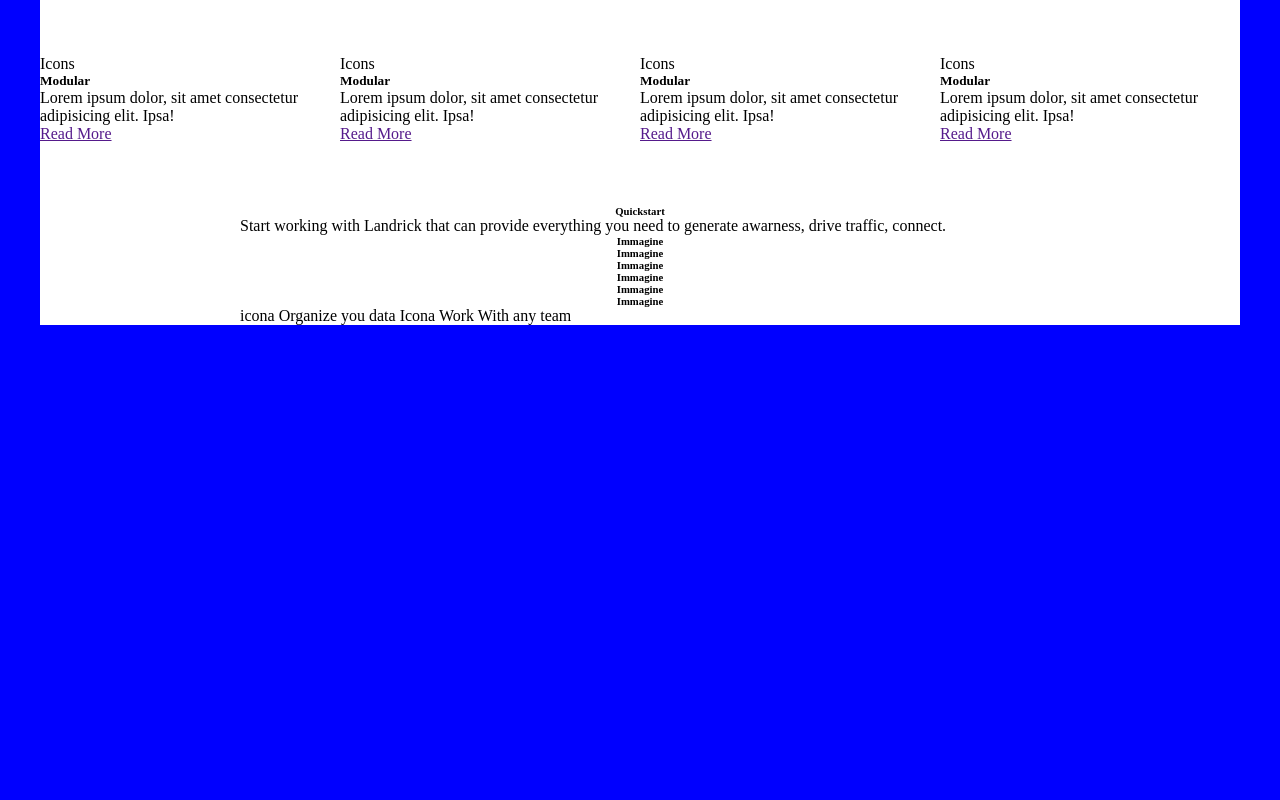
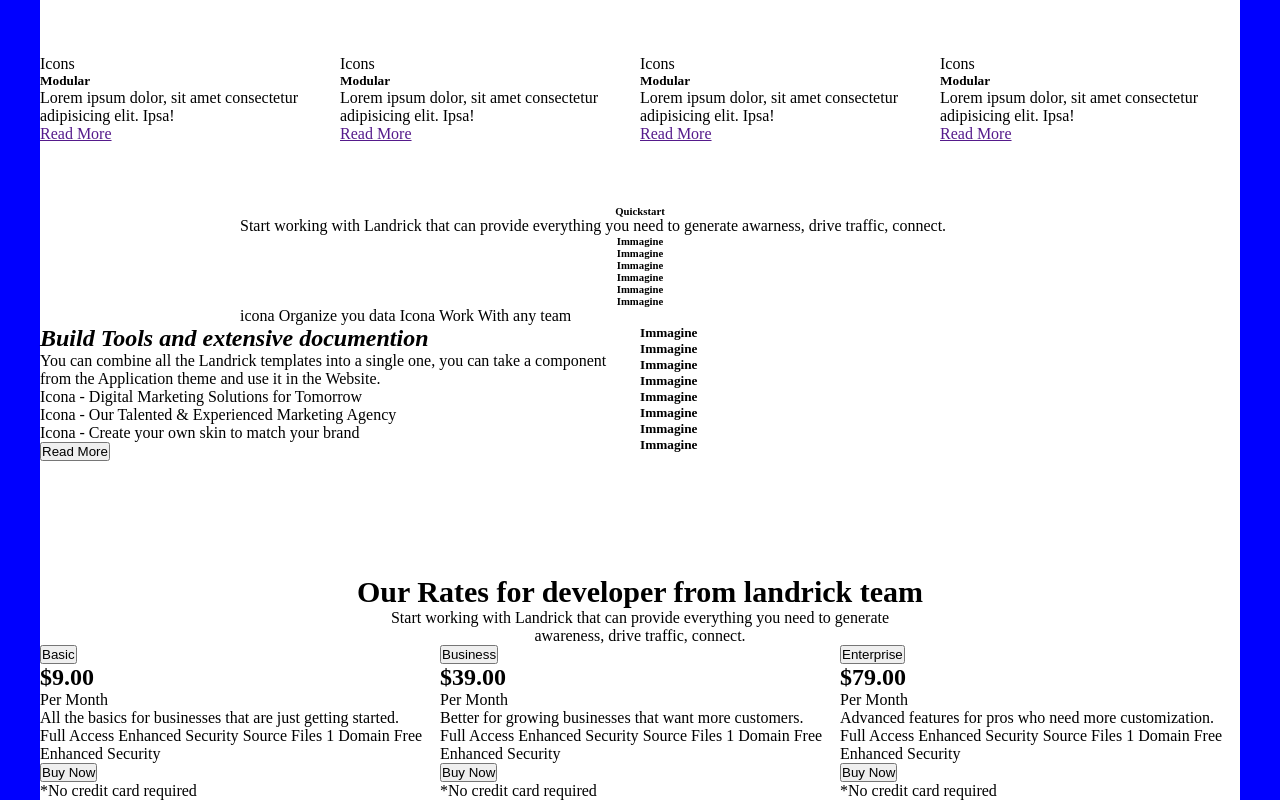
Before and after one commit to piermariosalis/proj-html-vuejs, a plain HTML site: page index.html in a window 1280 px wide. Shown: the part 316-1116 px from the top of the page. Before the commit the page ends 800 px from the top, so only its background shows below. Drawn offline with nearby package versions, Linux system fonts and the light colour scheme.

Commit message:
Landrick - Proj-html-vue |  Update 3
Main Sezione prices

```diff
--- a/index.html
+++ b/index.html
@@ -105,6 +105,45 @@
         .quick_start_content h6 {
             text-align: center;\
         }
+        .build_tools {
+            width: 1200px;
+            height: 250px;
+            margin: auto;
+            background: white;
+        }
+        .left, .right {
+            width: calc(100% / 2);
+            height: 100%;
+        }
+
+        .rates {
+            width: 1200px;
+            margin: auto;
+            background: white;
+        }
+
+        .rates_details_title {
+            width: 800px;
+            margin: auto;
+            text-align: center;
+            font-size: 20px;
+        }
+        .rates_details_description {
+            width: 500px;
+            margin: auto;
+            text-align: center;
+
+        }
+        .prices {
+            width: 1200px;
+            margin: auto;
+            background: white;
+        }
+
+        .plan {
+            width: calc(100% / 3);
+            background: white;
+        }
 
 	</style>
 	<!-- /STYLE CSS -->
@@ -209,8 +248,87 @@
             icona Organize you data Icona Work With any team
             </div>
         </section>
-		<section></section>
-		<section></section>
+		<section class="build_tools disp_flex">
+            <div class="build_tools left">
+                <h2><i>Build Tools and extensive documention</i></h2>
+                <p>You can combine all the Landrick templates into a single one, you can take a component from the Application theme and use it in the Website.</p>
+                <ul>
+                    <li>Icona - Digital Marketing Solutions for Tomorrow</li>
+                    <li>Icona - Our Talented & Experienced Marketing Agency</li>
+                    <li>Icona - Create your own skin to match your brand</li>
+                </ul>
+                <button>Read More</button>
+            </div>
+            <div class="build_tools right">
+                <h5>Immagine</h5>
+                <h5>Immagine</h5>
+                <h5>Immagine</h5>
+                <h5>Immagine</h5>
+                <h5>Immagine</h5>
+                <h5>Immagine</h5>
+                <h5>Immagine</h5>
+                <h5>Immagine</h5>
+            </div>
+        </section>
+		<section class="rates">
+            <div class="rates_details_title">
+                <h2>Our Rates for developer from landrick team</h2>
+            </div>
+            <div class="rates_details_description">
+                <p>Start working with Landrick that can provide everything you need to generate awareness, drive traffic, connect.</p>
+            </div>
+            <div class="prices disp_flex">
+                <div class="plan">
+                    <button>Basic</button>
+                    <h2>$9.00</h2>
+                    <p>Per Month</p>
+                    <p>All the basics for businesses that are just getting started.</p>
+                    <ul>
+                        <li>Full Access</li>
+                        <li>Enhanced Security</li>
+                        <li>Source Files</li>
+                        <li>1 Domain Free</li>
+                        <li>Enhanced Security</li>
+
+                    </ul>
+                    <button>Buy Now</button>
+                    <p>*No credit card required</p>
+                </div>
+                <div class="plan">
+                    <button>Business</button>
+                    <h2>$39.00</h2>
+                    <p>Per Month</p>
+                    <p>Better for growing businesses that want more customers.</p>
+                    <ul>
+                        <li>Full Access</li>
+                        <li>Enhanced Security</li>
+                        <li>Source Files</li>
+                        <li>1 Domain Free</li>
+                        <li>Enhanced Security</li>
+
+                    </ul>
+                    <button>Buy Now</button>
+                    <p>*No credit card required</p>
+                </div>
+                 <div class="plan">
+                    <button>Enterprise</button>
+                    <h2>$79.00</h2>
+                    <p>Per Month</p>
+                    <p>Advanced features for pros who need more customization.</p>
+                    <ul>
+                        <li>Full Access</li>
+                        <li>Enhanced Security</li>
+                        <li>Source Files</li>
+                        <li>1 Domain Free</li>
+                        <li>Enhanced Security</li>
+
+                    </ul>
+                    <button>Buy Now</button>
+                    <p>*No credit card required</p>
+                </div>
+
+            </div>
+        </section>
 		<section></section>
 	</main>
 	<!-- /MAIN & SECTIONS -->
```
